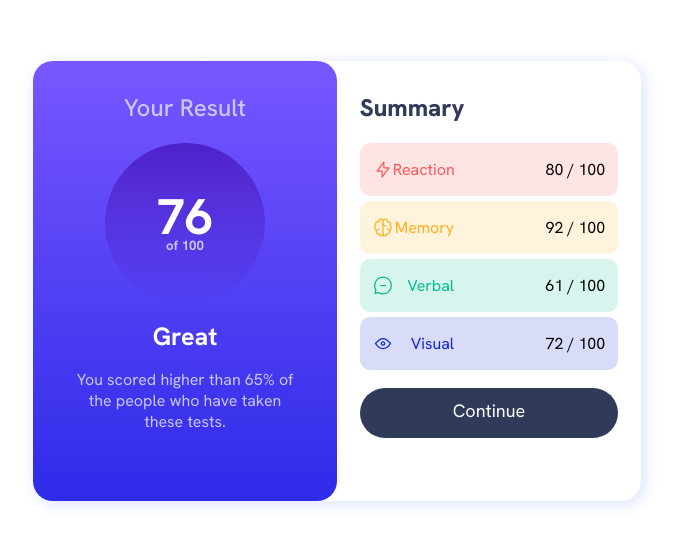
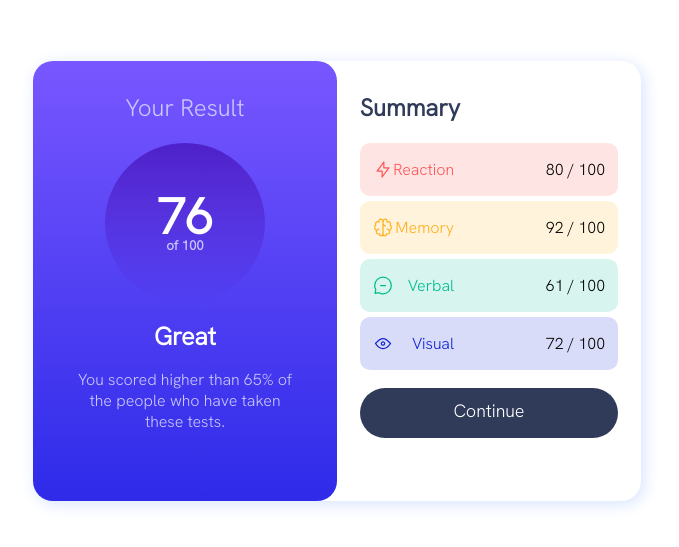
Before and after one commit to Junious1/results-summary-component-main, a plain HTML site: page index.html in a window 1280 px wide. Shown: the part 119-666 px from the top of the page, without its empty margins (303-982 px from the left). Drawn offline with Linux system fonts and the light colour scheme.

Commit message:
first commit

```diff
--- a/style.css
+++ b/style.css
@@ -1,9 +1,7 @@
-@font-face {
-  font-family: HankenGrotesk;
-  src: url(HankenGrotesk-VariableFont_wght.ttf);
-}
+@import url("https://fonts.googleapis.com/css2?family=Hanken+Grotesk:wght@300&display=swap");
+
 body {
-  font-family: HankenGrotesk;
+  font-family: "Hanken Grotesk", sans-serif;
   margin: 0;
   padding: 0;
   height: 100vh;
```
